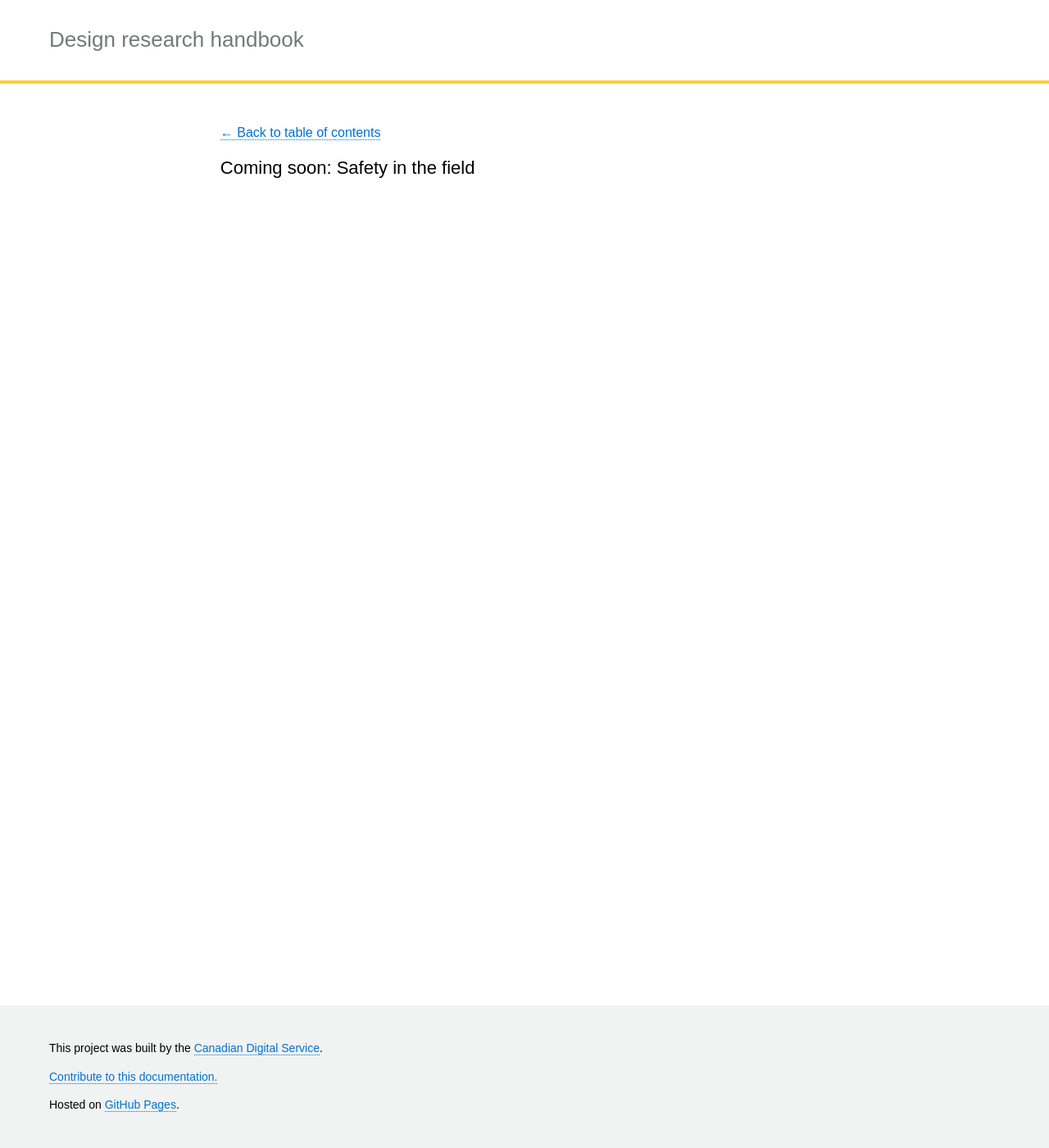
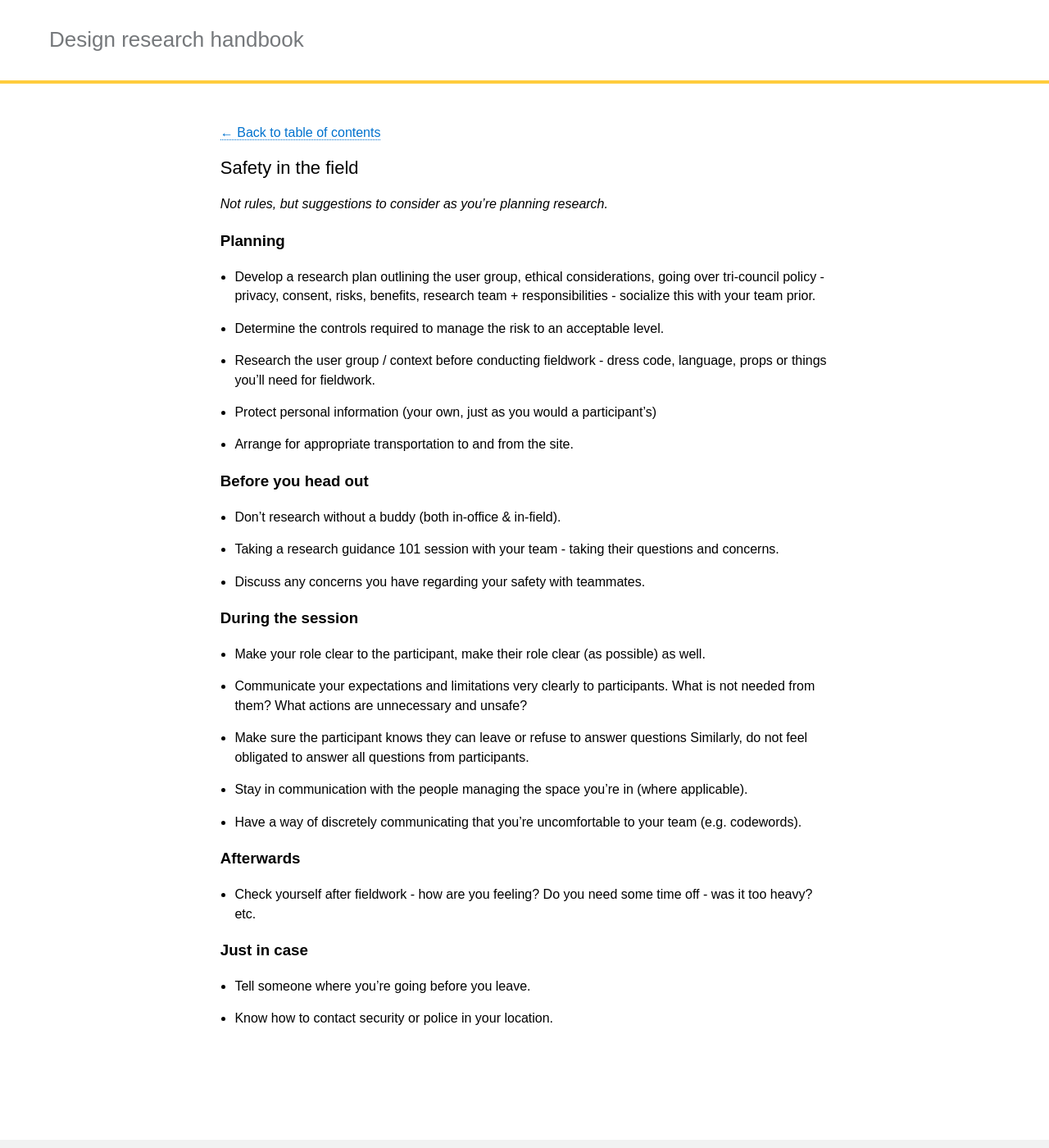
Before and after one commit to cds-snc/design-research-handbook, a Jekyll site: the page built from _pages/en/research-best-practices/safety.md, in a window 1280 px wide and 1400 px high. Shown: the whole window at 82% size. Built offline with Jekyll 4.4.1, drawn with Linux system fonts in a browser that asks for light colours.

Commit message:
Initial content

```diff
--- a/_pages/en/research-best-practices/safety.md
+++ b/_pages/en/research-best-practices/safety.md
@@ -1,8 +1,36 @@
 ---
 layout: page
-title:  "Coming soon: Safety in the field"
+title:  "Safety in the field"
 lang: en
 permalink: "/safety/"
 category: "Best practices"
 trans_url: "/fr-needed/"
 ---
+
+_Not rules, but suggestions to consider as you’re planning research._
+
+### Planning
+- Develop a research plan outlining the user group, ethical considerations, going over tri-council policy - privacy, consent, risks, benefits, research team + responsibilities - socialize this with your team prior.
+- Determine the controls required to manage the risk to an acceptable level.
+- Research the user group / context before conducting fieldwork - dress code, language, props or things you’ll need for fieldwork.
+- Protect personal information (your own, just as you would a participant's)
+- Arrange for appropriate transportation to and from the site.
+
+### Before you head out
+- Don’t research without a buddy (both in-office & in-field).
+- Taking a research guidance 101 session with your team - taking their questions and concerns.
+- Discuss any concerns you have regarding your safety with teammates.
+
+### During the session
+- Make your role clear to the participant, make their role clear (as possible) as well.
+- Communicate your expectations and limitations very clearly to participants. What is not needed from them? What actions are unnecessary and unsafe?
+- Make sure the participant knows they can leave or refuse to answer questions Similarly, do not feel obligated to answer all questions from participants.
+- Stay in communication with the people managing the space you’re in (where applicable).
+- Have a way of discretely communicating that you’re uncomfortable to your team (e.g. codewords).
+
+### Afterwards
+- Check yourself after fieldwork - how are you feeling? Do you need some time off - was it too heavy? etc.
+
+### Just in case
+- Tell someone where you’re going before you leave.
+- Know how to contact security or police in your location.
```
